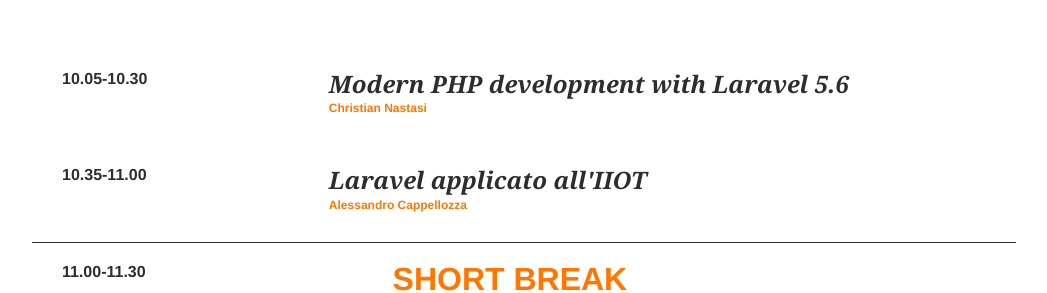
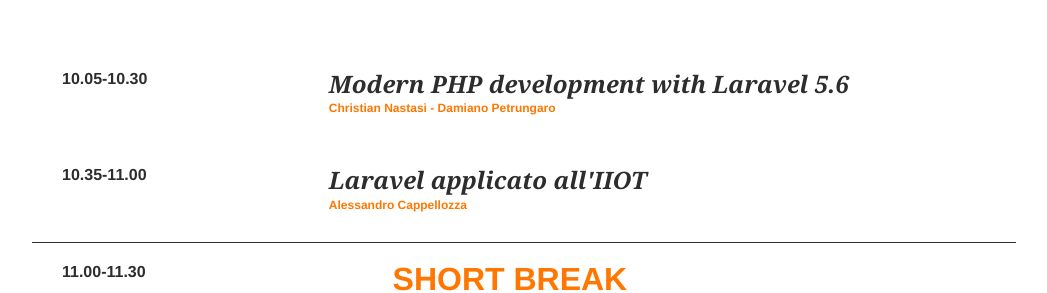
Before and after one commit to GrUSP/2018.laravelday.it, a Jekyll site: the page built from schedule.html, in a window 1280 px wide and 900 px high, scrolled down 489 px. Shown: the part 159-452 px from the top of the window, without its empty margins (116-1163 px from the left). Built offline with Jekyll 4.4.1, drawn with Linux system fonts in a browser that asks for light colours; some web fonts are replaced; comment, search, counter and statistics services are not loaded.

Commit message:
Fix double speaker issue

```diff
--- a/schedule.html
+++ b/schedule.html
@@ -15,8 +15,23 @@
         {% include schedule/event.html time='9.15-9.45' title='Check-in' fill='true' %}
         {% include schedule/event.html time='9.45-9.55' title='Presentazione GrUSP' fill='true' %}
         {% include schedule/event.html time='9.55-10.05' title='Presentazione Laravel Italia' fill='true' %}
+
         <tr>
-          {% include schedule/talk.html time='10.05-10.30' title='Modern PHP development with Laravel 5.6'  fill='true' %}
+          <td class="schedule__cell schedule__cell--time">
+            <span class="schedule__time">10.05-10.30</span>
+            <span class="schedule__on-air">on air</span>
+          </td>
+
+          <td class="schedule__cell schedule__cell--event" colspan="3">
+            <div class="schedule__title">
+              Modern PHP development with Laravel 5.6
+              <div class="schedule__detail">
+                <span class="schedule__speaker">
+                  Christian Nastasi - Damiano Petrungaro
+                </span>
+              </div>
+            </div>
+          </td>
         </tr>
 
         <tr>
@@ -70,8 +85,23 @@
         {% include schedule/event.html time='9.15-9.45' title='Check-in' fill='true' %}
         {% include schedule/event.html time='9.45-9.55' title='Presentazione GrUSP' fill='true' %}
         {% include schedule/event.html time='9.55-10.05' title='Presentazione Laravel Italia' fill='true' %}
+
         <tr>
-          {% include schedule/talk.html time='10.05-10.30' title='Modern PHP development with Laravel 5.6'  fill='true' %}
+          <td class="schedule__cell schedule__cell--time">
+            <span class="schedule__time">10.05-10.30</span>
+            <span class="schedule__on-air">on air</span>
+          </td>
+
+          <td class="schedule__cell schedule__cell--event" colspan="3">
+            <div class="schedule__title">
+              Modern PHP development with Laravel 5.6
+              <div class="schedule__detail">
+                <span class="schedule__speaker">
+                  Christian Nastasi - Damiano Petrungaro
+                </span>
+              </div>
+            </div>
+          </td>
         </tr>
 
         <tr>
```
